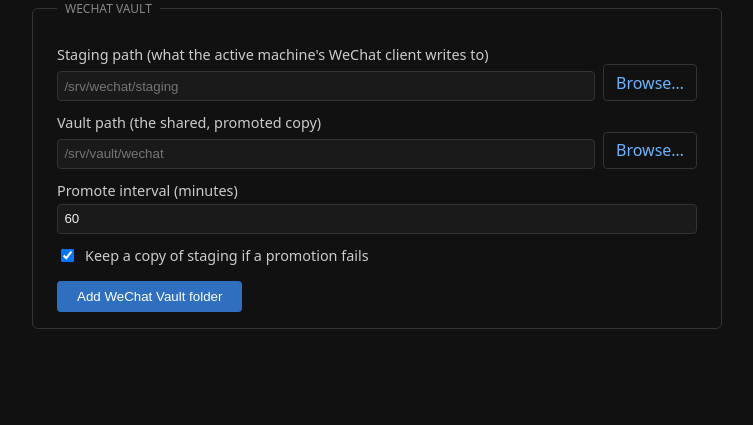
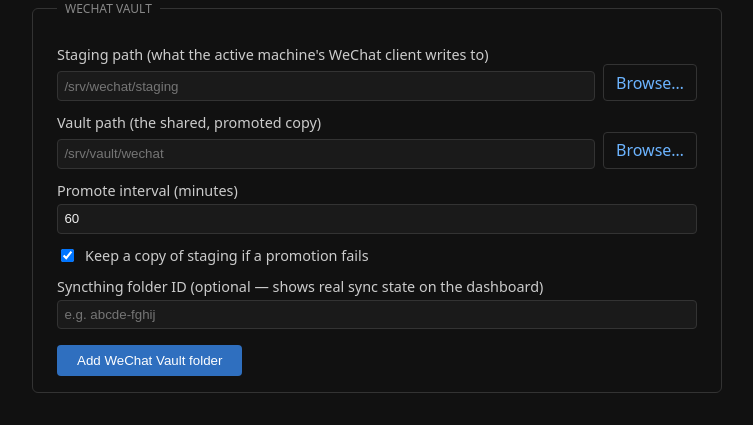
Before and after one commit to danedesign/scratch-server-manager, a Flask app: page /add in a window 1280 px wide. Shown: the part 458-883 px from the top of the page, without its empty margins (2-755 px from the left). Before the commit the page ends 787 px from the top, so only its background shows below. Run offline with Flask 3, Linux system fonts and the light colour scheme.

Commit message:
Add Syncthing status integration for WeChat Vault too
Same pattern already wired for Hot Data: an optional
syncthing_folder_id per wechat_vault folder, settable from the
dashboard's add/edit forms, surfaced in Manager.status()'s reason via
engine.syncthing. This closes the visibility gap where the dashboard
could show "ok" from the last successful promotion even if Syncthing
itself had stopped syncing staging.

Also fixes a real bug found while verifying this in a browser: the
/add page's two forms both used the query param name
"syncthing_folder_id" for prefill/Browse-carry-through, so typing a
value into one field and browsing for a path leaked it into the
other's field too. Gave the WeChat Vault form its own
wv_syncthing_folder_id query param (the POST form field itself stays
"syncthing_folder_id" - no collision there since only one form
submits at a time). Same gap existed on Hot Data's own Browse link,
which never carried its syncthing_folder_id through at all - fixed
too.

18 new tests, 108 total.

Co-Authored-By: Claude Sonnet 5 <noreply@anthropic.com>

```diff
--- a/engine/config.py
+++ b/engine/config.py
@@ -25,6 +25,7 @@ class WeChatVaultFolderConfig:
     promote_interval_minutes: int = 60
     keep_failed_staging: bool = True
     paused: bool = False
+    syncthing_folder_id: Optional[str] = None
 
 
 FolderConfig = Union[HotDataFolderConfig, WeChatVaultFolderConfig]
@@ -34,7 +35,7 @@ FolderConfig = Union[HotDataFolderConfig, WeChatVaultFolderConfig]
 # other the way Hot Data derives its sibling `.versions` dir would be guessing.
 KNOWN_KEYS = {
     "hot_data": {"path", "version_dir", "versions_to_keep", "paused", "syncthing_folder_id"},
-    "wechat_vault": {"staging_path", "vault_path", "promote_interval_minutes", "keep_failed_staging", "paused"},
+    "wechat_vault": {"staging_path", "vault_path", "promote_interval_minutes", "keep_failed_staging", "paused", "syncthing_folder_id"},
 }
 
 
@@ -70,6 +71,7 @@ def load_config(config_path: Path) -> list[FolderConfig]:
                     promote_interval_minutes=entry.get("promote_interval_minutes", 60),
                     keep_failed_staging=entry.get("keep_failed_staging", True),
                     paused=entry.get("paused", False),
+                    syncthing_folder_id=entry.get("syncthing_folder_id"),
                 ))
         except KeyError as exc:
             logger.warning("Skipping folder entry missing required key %s: %s", exc, entry)
--- a/main.py
+++ b/main.py
@@ -219,6 +219,11 @@ class Manager:
                 else:
                     status_label, reason = "failed", f"{result.reason} ({next_run_note})"
 
+            if cfg.syncthing_folder_id:
+                syncthing_status = get_folder_status(cfg.syncthing_folder_id)
+                if syncthing_status is not None:
+                    reason = f"{reason} ({summarize_status(syncthing_status)})"
+
             rows.append(FolderStatus(
                 profile="wechat_vault",
                 path=str(staging_path),
--- a/web/app.py
+++ b/web/app.py
@@ -37,6 +37,7 @@ def create_app(manager) -> Flask:
             staging_path=request.args.get("staging_path", ""),
             vault_path=request.args.get("vault_path", ""),
             promote_interval_minutes=request.args.get("promote_interval_minutes", "60"),
+            wv_syncthing_folder_id=request.args.get("wv_syncthing_folder_id", ""),
             error=request.args.get("error", ""),
         )
 
@@ -79,6 +80,7 @@ def create_app(manager) -> Flask:
         vault_path = request.form.get("vault_path", "").strip()
         interval_raw = request.form.get("promote_interval_minutes", "60").strip()
         keep_failed_staging = request.form.get("keep_failed_staging") == "on"
+        syncthing_folder_id = request.form.get("syncthing_folder_id", "").strip()
 
         def back(error: str):
             return redirect(url_for(
@@ -87,6 +89,7 @@ def create_app(manager) -> Flask:
                 staging_path=staging_path,
                 vault_path=vault_path,
                 promote_interval_minutes=interval_raw,
+                wv_syncthing_folder_id=syncthing_folder_id,
             ))
 
         if not staging_path or not vault_path:
@@ -102,13 +105,16 @@ def create_app(manager) -> Flask:
         except ValueError:
             return back("Promote interval must be a positive integer")
 
-        append_folder(manager.config_path, {
+        entry = {
             "profile": "wechat_vault",
             "staging_path": staging_path,
             "vault_path": vault_path,
             "promote_interval_minutes": promote_interval_minutes,
             "keep_failed_staging": keep_failed_staging,
-        })
+        }
+        if syncthing_folder_id:
+            entry["syncthing_folder_id"] = syncthing_folder_id
+        append_folder(manager.config_path, entry)
         return redirect(url_for("status"))
 
     @app.route("/folders/hot_data/edit")
@@ -168,6 +174,7 @@ def create_app(manager) -> Flask:
             vault_path=request.args.get("vault_path", str(cfg.vault_path)),
             promote_interval_minutes=request.args.get("promote_interval_minutes", str(cfg.promote_interval_minutes)),
             keep_failed_staging=cfg.keep_failed_staging,
+            syncthing_folder_id=request.args.get("syncthing_folder_id", cfg.syncthing_folder_id or ""),
             error=request.args.get("error", ""),
         )
 
@@ -177,6 +184,7 @@ def create_app(manager) -> Flask:
         vault_path = request.form.get("vault_path", "").strip()
         interval_raw = request.form.get("promote_interval_minutes", "").strip()
         keep_failed_staging = request.form.get("keep_failed_staging") == "on"
+        syncthing_folder_id = request.form.get("syncthing_folder_id", "").strip()
 
         def back(error: str):
             return redirect(url_for(
@@ -185,6 +193,7 @@ def create_app(manager) -> Flask:
                 staging_path=staging_path,
                 vault_path=vault_path,
                 promote_interval_minutes=interval_raw,
+                syncthing_folder_id=syncthing_folder_id,
             ))
 
         if not vault_path:
@@ -202,6 +211,7 @@ def create_app(manager) -> Flask:
             "vault_path": vault_path,
             "promote_interval_minutes": promote_interval_minutes,
             "keep_failed_staging": keep_failed_staging,
+            "syncthing_folder_id": syncthing_folder_id or None,
         })
         return redirect(url_for("status"))
 
--- a/web/templates/add.html
+++ b/web/templates/add.html
@@ -30,7 +30,7 @@
       <label for="hd-path">Folder to watch</label>
       <div class="path-row">
         <input type="text" id="hd-path" name="path" value="{{ path }}" placeholder="/srv/hotdata/documents">
-        <a class="browse-link" href="{{ url_for('browse', target='path', versions_to_keep=versions_to_keep) }}">Browse&hellip;</a>
+        <a class="browse-link" href="{{ url_for('browse', target='path', versions_to_keep=versions_to_keep, syncthing_folder_id=syncthing_folder_id) }}">Browse&hellip;</a>
       </div>
       <label for="hd-versions">Versions to keep</label>
       <input type="number" id="hd-versions" name="versions_to_keep" value="{{ versions_to_keep }}" min="1">
@@ -46,12 +46,12 @@
       <label for="wv-staging">Staging path (what the active machine's WeChat client writes to)</label>
       <div class="path-row">
         <input type="text" id="wv-staging" name="staging_path" value="{{ staging_path }}" placeholder="/srv/wechat/staging">
-        <a class="browse-link" href="{{ url_for('browse', target='staging_path', vault_path=vault_path, promote_interval_minutes=promote_interval_minutes) }}">Browse&hellip;</a>
+        <a class="browse-link" href="{{ url_for('browse', target='staging_path', vault_path=vault_path, promote_interval_minutes=promote_interval_minutes, wv_syncthing_folder_id=wv_syncthing_folder_id) }}">Browse&hellip;</a>
       </div>
       <label for="wv-vault">Vault path (the shared, promoted copy)</label>
       <div class="path-row">
         <input type="text" id="wv-vault" name="vault_path" value="{{ vault_path }}" placeholder="/srv/vault/wechat">
-        <a class="browse-link" href="{{ url_for('browse', target='vault_path', staging_path=staging_path, promote_interval_minutes=promote_interval_minutes) }}">Browse&hellip;</a>
+        <a class="browse-link" href="{{ url_for('browse', target='vault_path', staging_path=staging_path, promote_interval_minutes=promote_interval_minutes, wv_syncthing_folder_id=wv_syncthing_folder_id) }}">Browse&hellip;</a>
       </div>
       <label for="wv-interval">Promote interval (minutes)</label>
       <input type="number" id="wv-interval" name="promote_interval_minutes" value="{{ promote_interval_minutes }}" min="1">
@@ -59,6 +59,8 @@
         <input type="checkbox" id="wv-keep-failed" name="keep_failed_staging" checked>
         <label for="wv-keep-failed">Keep a copy of staging if a promotion fails</label>
       </div>
+      <label for="wv-syncthing">Syncthing folder ID (optional — shows real sync state on the dashboard)</label>
+      <input type="text" id="wv-syncthing" name="syncthing_folder_id" value="{{ wv_syncthing_folder_id }}" placeholder="e.g. abcde-fghij">
       <button type="submit">Add WeChat Vault folder</button>
     </fieldset>
   </form>
--- a/web/templates/edit_wechat_vault.html
+++ b/web/templates/edit_wechat_vault.html
@@ -34,7 +34,7 @@
       <label for="wv-vault">Vault path (the shared, promoted copy)</label>
       <div class="path-row">
         <input type="text" id="wv-vault" name="vault_path" value="{{ vault_path }}">
-        <a class="browse-link" href="{{ url_for('browse', target='vault_path', return_to='edit_wechat_vault_form', staging_path=staging_path, promote_interval_minutes=promote_interval_minutes) }}">Browse&hellip;</a>
+        <a class="browse-link" href="{{ url_for('browse', target='vault_path', return_to='edit_wechat_vault_form', staging_path=staging_path, promote_interval_minutes=promote_interval_minutes, syncthing_folder_id=syncthing_folder_id) }}">Browse&hellip;</a>
       </div>
       <label for="wv-interval">Promote interval (minutes)</label>
       <input type="number" id="wv-interval" name="promote_interval_minutes" value="{{ promote_interval_minutes }}" min="1">
@@ -42,6 +42,8 @@
         <input type="checkbox" id="wv-keep-failed" name="keep_failed_staging" {% if keep_failed_staging %}checked{% endif %}>
         <label for="wv-keep-failed">Keep a copy of staging if a promotion fails</label>
       </div>
+      <label for="wv-syncthing">Syncthing folder ID (optional — shows real sync state on the dashboard)</label>
+      <input type="text" id="wv-syncthing" name="syncthing_folder_id" value="{{ syncthing_folder_id }}" placeholder="e.g. abcde-fghij">
       <button type="submit">Save changes</button>
     </fieldset>
   </form>
```
Also changed, not shown: tests/test_config.py (+14 -0 lines), tests/test_manager.py (+31 -0 lines), tests/test_web.py (+52 -0 lines).
